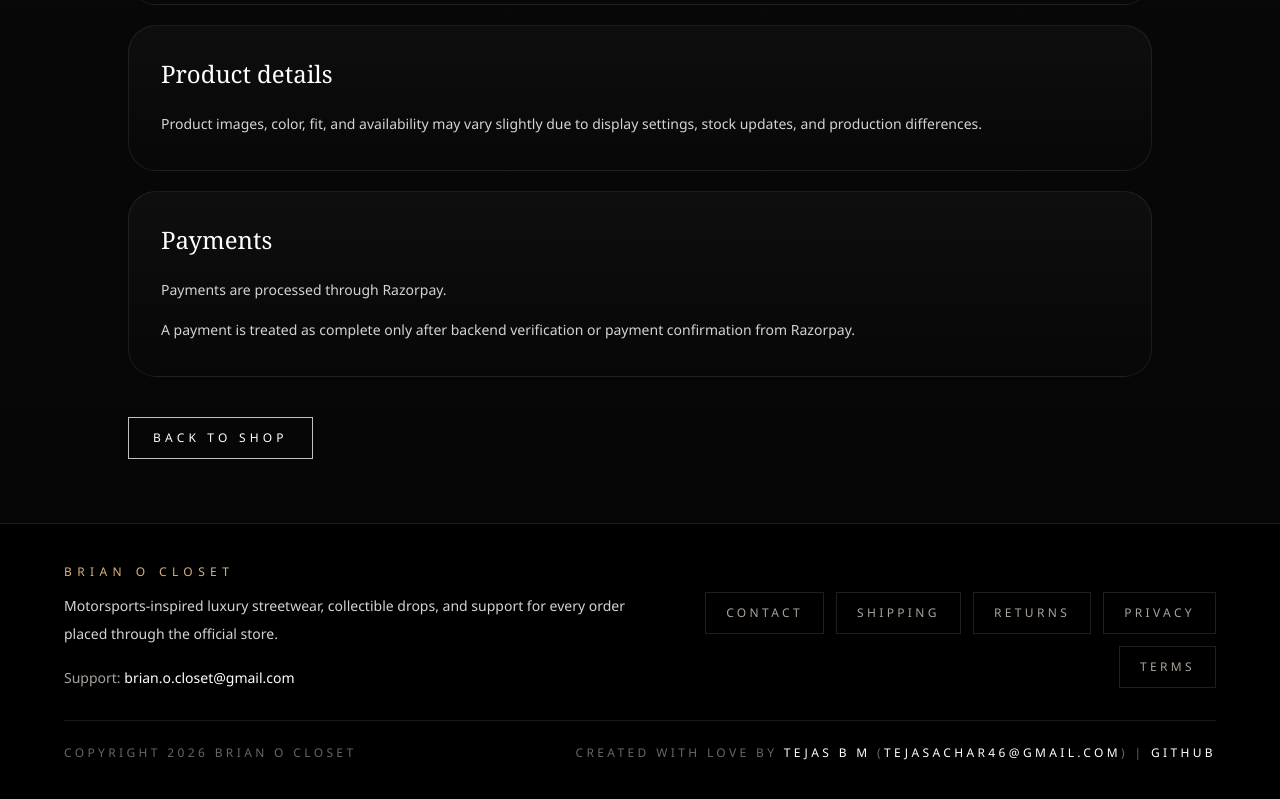
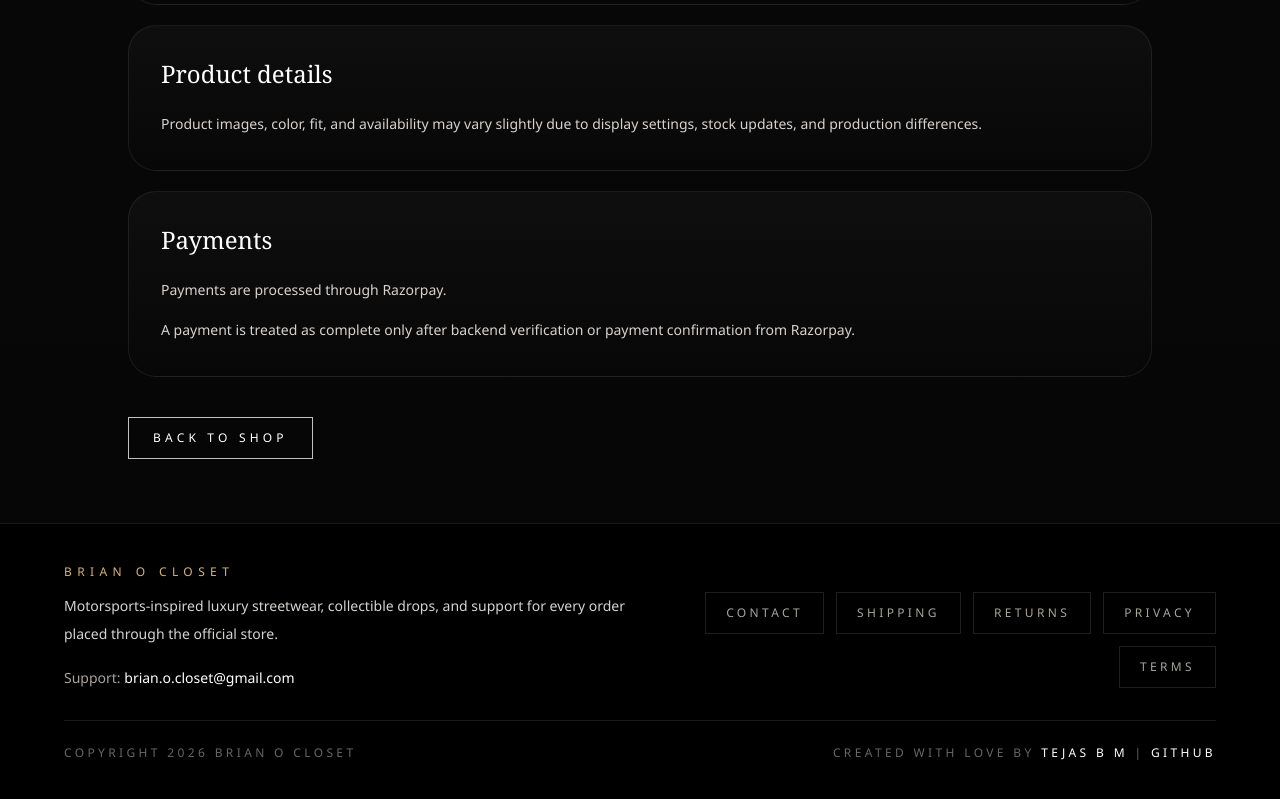
Before and after one commit to SubZero67/brianocloset, a React (Vite) app: page /terms in a window 1280 px wide. Shown: the part 473-1272 px from the top of the page. Built offline with nearby package versions, Linux system fonts and the light colour scheme; no server answers.

Commit message:
Restore clean creator footer with mailto link

```diff
--- a/src/components/Footer.jsx
+++ b/src/components/Footer.jsx
@@ -42,11 +42,7 @@ function Footer() {
           <a className="text-white transition hover:text-[#d6b37b]" href="mailto:tejasachar46@gmail.com">
             Tejas B M
           </a>
-          {" "}(
-          <a className="text-white transition hover:text-[#d6b37b]" href="mailto:tejasachar46@gmail.com">
-            tejasachar46@gmail.com
-          </a>
-          ) |{" "}
+          {" "}|{" "}
           <a
             className="text-white transition hover:text-[#d6b37b]"
             href="https://github.com/SubZero67"
```
